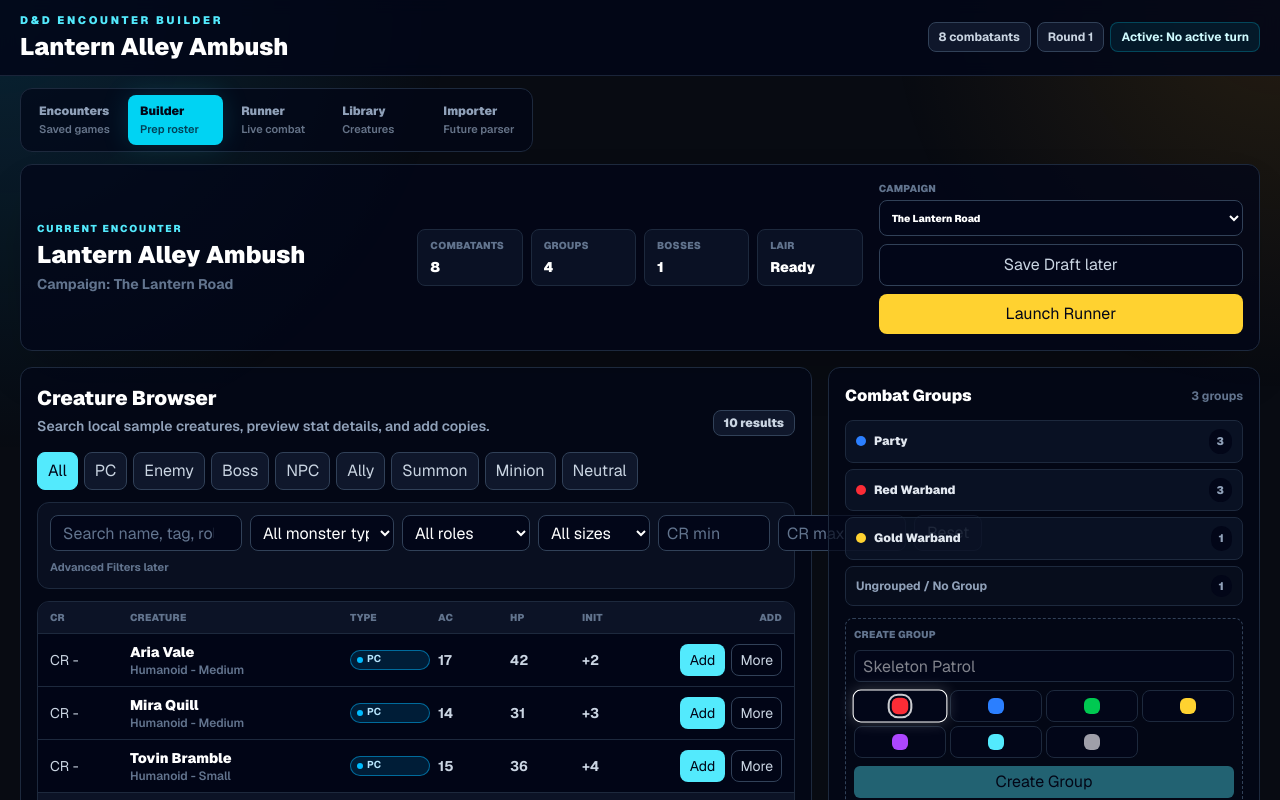
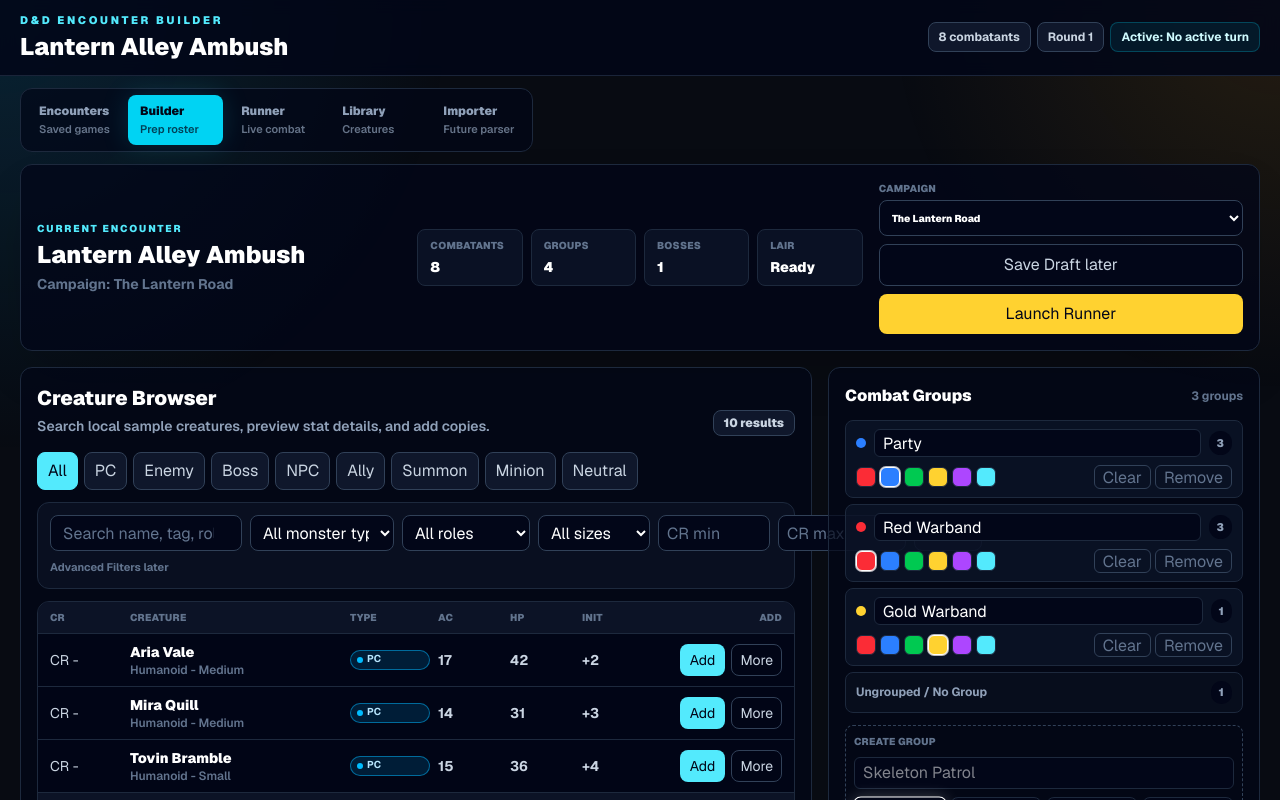
Before and after one commit to dtroms/dnd-encounter-builder, a Next.js app: page / in a window 1280 px wide. Both pictures are taken after typing "Sample" into the empty fields and a click on the button "Create New Encounter". Shown: the top 800 px of the page. Built offline with nearby package versions, Linux system fonts and the light colour scheme.

Commit message:
Checkpoint before spell effects custom entry refinement

```diff
--- a/src/components/encounter/combat-group-picker.tsx
+++ b/src/components/encounter/combat-group-picker.tsx
@@ -11,6 +11,7 @@
   groups: CombatGroup[];
   variant?: "chip" | "menu";
   onUpdateGroup: (updates: {
+    combatGroupId?: string;
     combatGroupLabel?: string;
     combatGroupColor?: string;
   }) => void;
@@ -27,10 +28,16 @@
   const [menuPosition, setMenuPosition] = useState({ left: 0, top: 0 });
   const triggerRef = useRef<HTMLButtonElement>(null);
   const menuRef = useRef<HTMLDivElement>(null);
+  const assignedGroup = groups.find(
+    (group) => group.id === combatant.combatGroupId,
+  );
   const colorClass =
-    getCombatGroupColorClass(combatant.combatGroupColor) ?? "bg-slate-600";
+    getCombatGroupColorClass(assignedGroup?.color ?? combatant.combatGroupColor) ??
+    "bg-slate-600";
   const label =
-    combatant.combatGroupColor && combatant.combatGroupColor !== "None"
+    assignedGroup
+      ? assignedGroup.name
+      : combatant.combatGroupColor && combatant.combatGroupColor !== "None"
       ? combatant.combatGroupLabel || combatant.combatGroupColor
       : "No Group";
 
@@ -124,6 +131,7 @@
           type="button"
           onClick={() => {
             onUpdateGroup({
+              combatGroupId: undefined,
               combatGroupLabel: "",
               combatGroupColor: "None",
             });
@@ -140,6 +148,7 @@
             type="button"
             onClick={() => {
               onUpdateGroup({
+                combatGroupId: group.id,
                 combatGroupLabel: group.name,
                 combatGroupColor: group.color,
               });
--- a/src/components/encounter/combat-group-summary.tsx
+++ b/src/components/encounter/combat-group-summary.tsx
@@ -12,11 +12,12 @@
   combatants: EncounterCombatant[];
   onCreateGroup: (group: { name: string; color: string }) => void;
   onRenameGroup: (group: {
-    label: string;
-    color?: string;
+    groupId: string;
     newLabel: string;
   }) => void;
-  onClearGroup: (group: { label: string; color?: string }) => void;
+  onUpdateGroupColor: (groupId: string, color: string) => void;
+  onClearGroup: (groupId: string) => void;
+  onRemoveGroup: (groupId: string) => void;
   onRollGroupInitiative: (group: { label: string; color?: string }) => void;
   onRollSharedGroupInitiative: (group: {
     label: string;
@@ -29,7 +30,9 @@
   combatants,
   onCreateGroup,
   onRenameGroup,
+  onUpdateGroupColor,
   onClearGroup,
+  onRemoveGroup,
   onRollGroupInitiative,
   onRollSharedGroupInitiative,
 }: CombatGroupSummaryProps) {
@@ -40,16 +43,15 @@
   );
   const groupCounts = combatGroups.reduce<Record<string, number>>((acc, group) => {
     acc[group.id] = combatants.filter(
-      (combatant) =>
-        combatant.combatGroupLabel === group.name &&
-        combatant.combatGroupColor === group.color,
+      (combatant) => combatant.combatGroupId === group.id,
     ).length;
 
     return acc;
   }, {});
   const ungroupedCount = combatants.filter(
     (combatant) =>
-      !combatant.combatGroupColor || combatant.combatGroupColor === "None",
+      !combatant.combatGroupId ||
+      !combatGroups.some((group) => group.id === combatant.combatGroupId),
   ).length;
 
   return (
@@ -83,8 +85,7 @@
                       const newLabel = event.target.value.trim();
                       if (newLabel) {
                         onRenameGroup({
-                          label: group.name,
-                          color: group.color,
+                          groupId: group.id,
                           newLabel,
                         });
                       }
@@ -93,8 +94,7 @@
                       const newLabel = event.target.value.trim();
                       if (!newLabel) {
                       onRenameGroup({
-                        label: group.name,
-                        color: group.color,
+                        groupId: group.id,
                         newLabel: "Unnamed Group",
                       });
                     }
@@ -111,6 +111,28 @@
                 </span>
               </div>
               <div className="mt-1.5 flex flex-wrap items-center gap-1.5 border-t border-slate-800/80 pt-1.5">
+                <div
+                  aria-label={`Change color for ${group.name}`}
+                  className="mr-auto flex gap-1"
+                  role="radiogroup"
+                >
+                  {colorPickerOptions.slice(0, 6).map((option) => (
+                    <button
+                      aria-checked={group.color === option.color}
+                      aria-label={`Use ${option.color} for ${group.name}`}
+                      className={`h-5 w-5 rounded-md border ${option.className} ${
+                        group.color === option.color
+                          ? "border-white ring-1 ring-white/70"
+                          : "border-slate-800"
+                      }`}
+                      key={option.color}
+                      role="radio"
+                      title={option.color}
+                      type="button"
+                      onClick={() => onUpdateGroupColor(group.id, option.color)}
+                    />
+                  ))}
+                </div>
                 <button
                   className="h-7 rounded-md border border-cyan-700/70 px-2 text-[10px] font-black text-cyan-200 transition hover:border-cyan-300 hover:bg-cyan-300/10 hover:text-white"
                   type="button"
@@ -142,11 +164,16 @@
                 <button
                   className="ml-auto h-7 rounded-md border border-slate-700 px-2 text-[10px] font-black text-slate-500 transition hover:border-rose-400 hover:bg-rose-500/10 hover:text-rose-200"
                   type="button"
-                  onClick={() =>
-                    onClearGroup({ label: group.name, color: group.color })
-                  }
+                  onClick={() => onClearGroup(group.id)}
                 >
                   Clear
+                </button>
+                <button
+                  className="h-7 rounded-md border border-slate-700 px-2 text-[10px] font-black text-slate-500 transition hover:border-rose-400 hover:bg-rose-500/10 hover:text-rose-200"
+                  type="button"
+                  onClick={() => onRemoveGroup(group.id)}
+                >
+                  Remove
                 </button>
               </div>
             </div>
--- a/src/components/encounter/combatant-card.tsx
+++ b/src/components/encounter/combatant-card.tsx
@@ -51,8 +51,12 @@
   const status = getHpStatus(combatant.currentHp, combatant.maxHp);
   const hpPercent = getHpPercent(combatant.currentHp, combatant.maxHp);
   const style = typeStyles[combatant.type];
-  const groupColorClass = getCombatGroupColorClass(combatant.combatGroupColor);
-  const groupRowStyle = getCombatGroupRowStyle(combatant.combatGroupColor);
+  const assignedGroup = combatGroups.find(
+    (group) => group.id === combatant.combatGroupId,
+  );
+  const resolvedGroupColor = assignedGroup?.color ?? combatant.combatGroupColor;
+  const groupColorClass = getCombatGroupColorClass(resolvedGroupColor);
+  const groupRowStyle = getCombatGroupRowStyle(resolvedGroupColor);
   const down = status === "Down";
   const isBoss = combatant.type === "boss";
   const legendaryActions = combatant.legendaryActions ?? [];
--- a/src/components/encounter/encounter-app.tsx
+++ b/src/components/encounter/encounter-app.tsx
@@ -62,10 +62,9 @@
 
     const name =
       combatant.combatGroupLabel || combatant.combatGroupColor || "Group";
-    const id = `${combatant.combatGroupColor}-${name}`
-      .toLowerCase()
-      .replace(/[^a-z0-9]+/g, "-")
-      .replace(/(^-|-$)/g, "");
+    const id =
+      combatant.combatGroupId ??
+      createLocalCombatGroupId(name, combatant.combatGroupColor);
 
     groups.set(id, {
       id,
@@ -376,66 +375,65 @@
   }
 
   function renameCombatGroup({
-    label,
-    color,
+    groupId,
     newLabel,
   }: {
-    label: string;
-    color?: string;
+    groupId: string;
     newLabel: string;
   }) {
     setCombatGroups((current) =>
       current.map((group) =>
-        group.name === label && group.color === color
-          ? { ...group, name: newLabel }
-          : group,
+        group.id === groupId ? { ...group, name: newLabel } : group,
       ),
     );
     setEncounter((current) => ({
       ...current,
-      combatants: current.combatants.map((combatant) => {
-        const combatantLabel =
-          combatant.combatGroupLabel ||
-          combatant.combatGroupColor ||
-          "Ungrouped";
-        const matchesLabel = combatantLabel === label;
-        const matchesColor = (combatant.combatGroupColor || "None") === color;
-
-        return matchesLabel && matchesColor
+      combatants: current.combatants.map((combatant) =>
+        combatant.combatGroupId === groupId
           ? { ...combatant, combatGroupLabel: newLabel }
-          : combatant;
-      }),
+          : combatant,
+      ),
     }));
   }
 
-  function clearCombatGroup({
-    label,
-    color,
-  }: {
-    label: string;
-    color?: string;
-  }) {
+  function updateCombatGroupColor(groupId: string, color: string) {
     setCombatGroups((current) =>
-      current.filter((group) => !(group.name === label && group.color === color)),
+      current.map((group) =>
+        group.id === groupId ? { ...group, color } : group,
+      ),
     );
     setEncounter((current) => ({
       ...current,
-      combatants: current.combatants.map((combatant) => {
-        const combatantLabel =
-          combatant.combatGroupLabel ||
-          combatant.combatGroupColor ||
-          "Ungrouped";
-        const matchesLabel = combatantLabel === label;
-        const matchesColor = (combatant.combatGroupColor || "None") === color;
+      combatants: current.combatants.map((combatant) =>
+        combatant.combatGroupId === groupId
+          ? { ...combatant, combatGroupColor: color }
+          : combatant,
+      ),
+    }));
+  }
 
-        return matchesLabel && matchesColor
+  function clearCombatGroup(groupId: string) {
+    unassignCombatGroupMembers(groupId);
+  }
+
+  function removeCombatGroup(groupId: string) {
+    setCombatGroups((current) => current.filter((group) => group.id !== groupId));
+    unassignCombatGroupMembers(groupId);
+  }
+
+  function unassignCombatGroupMembers(groupId: string) {
+    setEncounter((current) => ({
+      ...current,
+      combatants: current.combatants.map((combatant) =>
+        combatant.combatGroupId === groupId
           ? {
               ...combatant,
+              combatGroupId: undefined,
               combatGroupLabel: "",
               combatGroupColor: "None",
             }
-          : combatant;
-      }),
+          : combatant,
+      ),
     }));
   }
 
@@ -446,10 +444,7 @@
     name: string;
     color: string;
   }) {
-    const id = `${color}-${name}-${Date.now()}`
-      .toLowerCase()
-      .replace(/[^a-z0-9]+/g, "-")
-      .replace(/(^-|-$)/g, "");
+    const id = `${createLocalCombatGroupId(name, color)}-${Date.now()}`;
 
     setCombatGroups((current) => {
       const duplicate = current.some(
@@ -694,6 +689,10 @@
           onCampaignChange={setEncounterCampaignId}
           onCreateWave={createWave}
           onCreateGroup={createCombatGroup}
+          onRenameGroup={renameCombatGroup}
+          onUpdateGroupColor={updateCombatGroupColor}
+          onClearGroup={clearCombatGroup}
+          onRemoveGroup={removeCombatGroup}
           onDeleteWave={deleteWave}
           onAdd={addCombatants}
           onDuplicate={duplicateCombatant}
@@ -762,6 +761,8 @@
           onClearGroup={clearCombatGroup}
           onCreateGroup={createCombatGroup}
           onRenameGroup={renameCombatGroup}
+          onRemoveGroup={removeCombatGroup}
+          onUpdateGroupColor={updateCombatGroupColor}
           onRollGroupInitiative={rollCombatGroupInitiative}
           onRollSharedGroupInitiative={rollSharedCombatGroupInitiative}
           onToggleCondition={toggleCondition}
@@ -815,3 +816,10 @@
     (combatant) => !combatant.waveId || deployedWaveIds.has(combatant.waveId),
   );
 }
+
+function createLocalCombatGroupId(name: string, color?: string) {
+  return `${color || "group"}-${name}`
+    .toLowerCase()
+    .replace(/[^a-z0-9]+/g, "-")
+    .replace(/(^-|-$)/g, "");
+}
--- a/src/components/encounter/encounter-builder.tsx
+++ b/src/components/encounter/encounter-builder.tsx
@@ -27,6 +27,10 @@
   templates: CreatureTemplate[];
   waves: EncounterWave[];
   onCreateGroup: (group: { name: string; color: string }) => void;
+  onRenameGroup: (group: { groupId: string; newLabel: string }) => void;
+  onUpdateGroupColor: (groupId: string, color: string) => void;
+  onClearGroup: (groupId: string) => void;
+  onRemoveGroup: (groupId: string) => void;
   onCreateWave: (wave: {
     deployed?: boolean;
     description?: string;
@@ -97,6 +101,10 @@
   waves,
   onCampaignChange,
   onCreateGroup,
+  onRenameGroup,
+  onUpdateGroupColor,
+  onClearGroup,
+  onRemoveGroup,
   onCreateWave,
   onDeleteWave,
   onAdd,
@@ -183,8 +191,8 @@
     [activeWaveKey, combatants],
   );
   const groupedCombatants = useMemo(
-    () => groupCombatantsByCombatGroup(activeWaveCombatants),
-    [activeWaveCombatants],
+    () => groupCombatantsByCombatGroup(activeWaveCombatants, combatGroups),
+    [activeWaveCombatants, combatGroups],
   );
   const groupCount = groupedCombatants.length;
   const bossCount = combatants.filter((combatant) => combatant.type === "boss").length;
@@ -326,6 +334,10 @@
             combatGroups={combatGroups}
             combatants={combatants}
             onCreateGroup={onCreateGroup}
+            onRenameGroup={onRenameGroup}
+            onUpdateGroupColor={onUpdateGroupColor}
+            onClearGroup={onClearGroup}
+            onRemoveGroup={onRemoveGroup}
           />
         </section>
 
@@ -868,7 +880,11 @@
   onRemove: () => void;
   onUpdate: (updates: Partial<EncounterCombatant>) => void;
 }) {
-  const groupColor = combatant.combatGroupColor ?? combatant.accentColor;
+  const assignedGroup = groups.find(
+    (group) => group.id === combatant.combatGroupId,
+  );
+  const groupColor =
+    assignedGroup?.color ?? combatant.combatGroupColor ?? combatant.accentColor;
   const selectedGroupValue = getSelectedGroupValue(combatant, groups);
 
   return (
@@ -910,6 +926,7 @@
 
                 if (!group || value === "ungrouped") {
                   onUpdate({
+                    combatGroupId: undefined,
                     combatGroupColor: "None",
                     combatGroupLabel: "Ungrouped",
                   });
@@ -917,6 +934,7 @@
                 }
 
                 onUpdate({
+                  combatGroupId: group.id,
                   combatGroupColor: group.color,
                   combatGroupLabel: group.name,
                 });
@@ -1144,10 +1162,18 @@
   combatGroups,
   combatants,
   onCreateGroup,
+  onRenameGroup,
+  onUpdateGroupColor,
+  onClearGroup,
+  onRemoveGroup,
 }: {
   combatGroups: CombatGroup[];
   combatants: EncounterCombatant[];
   onCreateGroup: (group: { name: string; color: string }) => void;
+  onRenameGroup: (group: { groupId: string; newLabel: string }) => void;
+  onUpdateGroupColor: (groupId: string, color: string) => void;
+  onClearGroup: (groupId: string) => void;
+  onRemoveGroup: (groupId: string) => void;
 }) {
   const [newGroupName, setNewGroupName] = useState("");
   const [newGroupColor, setNewGroupColor] = useState("Red");
@@ -1178,20 +1204,66 @@
       <div className="mt-3 grid gap-1.5">
         {combatGroups.map((group) => (
           <div
-            className="flex items-center justify-between gap-2 rounded-lg border border-slate-800 bg-slate-900/65 px-2.5 py-2"
+            className="grid gap-2 rounded-lg border border-slate-800 bg-slate-900/65 px-2.5 py-2"
             key={group.id}
           >
-            <span className="flex min-w-0 items-center gap-2">
+            <div className="flex min-w-0 items-center gap-2">
               <span
                 className={`h-2.5 w-2.5 shrink-0 rounded-full ${getCombatGroupColorClass(group.color) ?? "bg-slate-500"}`}
               />
-              <span className="truncate text-xs font-black text-slate-200">
-                {group.name}
+              <input
+                aria-label={`Rename ${group.name}`}
+                className="h-7 min-w-0 flex-1 rounded-md border border-slate-800 bg-slate-950 px-2 text-xs font-black text-white outline-none focus:border-cyan-300"
+                value={group.name}
+                onChange={(event) => {
+                  const newLabel = event.target.value.trim();
+                  if (newLabel) {
+                    onRenameGroup({ groupId: group.id, newLabel });
+                  }
+                }}
+                onBlur={(event) => {
+                  if (!event.target.value.trim()) {
+                    onRenameGroup({
+                      groupId: group.id,
+                      newLabel: "Unnamed Group",
+                    });
+                  }
+                }}
+              />
+              <span className="rounded-full bg-slate-950 px-2 py-1 text-[11px] font-black text-slate-400">
+                {countCombatantsInGroup(combatants, group)}
               </span>
-            </span>
-            <span className="rounded-full bg-slate-950 px-2 py-1 text-[11px] font-black text-slate-400">
-              {countCombatantsInGroup(combatants, group)}
-            </span>
+            </div>
+            <div className="flex flex-wrap items-center gap-1">
+              {colorOptions.slice(0, 6).map((option) => (
+                <button
+                  aria-label={`Use ${option.color} for ${group.name}`}
+                  className={`h-5 w-5 rounded-md border ${option.className} ${
+                    group.color === option.color
+                      ? "border-white ring-1 ring-white/70"
+                      : "border-slate-800"
+                  }`}
+                  key={option.color}
+                  title={option.color}
+                  type="button"
+                  onClick={() => onUpdateGroupColor(group.id, option.color)}
+                />
+              ))}
+              <button
+                className="ml-auto h-6 rounded-md border border-slate-700 px-2 text-[10px] font-black text-slate-500 hover:border-cyan-300 hover:text-cyan-100"
+                type="button"
+                onClick={() => onClearGroup(group.id)}
+              >
+                Clear
+              </button>
+              <button
+                className="h-6 rounded-md border border-slate-700 px-2 text-[10px] font-black text-slate-500 hover:border-rose-400 hover:text-rose-200"
+                type="button"
+                onClick={() => onRemoveGroup(group.id)}
+              >
+                Remove
+              </button>
+            </div>
           </div>
         ))}
         <div className="flex items-center justify-between rounded-lg border border-slate-800 bg-slate-900/35 px-2.5 py-2 text-xs font-bold text-slate-400">
@@ -1200,8 +1272,10 @@
             {
               combatants.filter(
                 (combatant) =>
-                  !combatant.combatGroupColor ||
-                  combatant.combatGroupColor === "None",
+                  !combatant.combatGroupId ||
+                  !combatGroups.some(
+                    (group) => group.id === combatant.combatGroupId,
+                  ),
               ).length
             }
           </span>
@@ -1401,7 +1475,10 @@
   );
 }
 
-function groupCombatantsByCombatGroup(combatants: EncounterCombatant[]) {
+function groupCombatantsByCombatGroup(
+  combatants: EncounterCombatant[],
+  combatGroups: CombatGroup[],
+) {
   const groups = new Map<
     string,
     {
@@ -1413,13 +1490,17 @@
   >();
 
   combatants.forEach((combatant) => {
+    const assignedGroup = combatGroups.find(
+      (group) => group.id === combatant.combatGroupId,
+    );
     const name =
+      assignedGroup?.name ||
       combatant.combatGroupLabel ||
       combatant.groupLabel ||
       combatant.combatGroupColor ||
       "Ungrouped";
-    const color = combatant.combatGroupColor ?? combatant.accentColor;
-    const key = `${name}-${color}`;
+    const color = assignedGroup?.color ?? combatant.combatGroupColor ?? "None";
+    const key = assignedGroup?.id ?? `${name}-${color}`;
     const existing = groups.get(key);
 
     if (existing) {
@@ -1442,6 +1523,12 @@
   combatant: EncounterCombatant,
   groups: CombatGroup[],
 ) {
+  if (combatant.combatGroupId) {
+    return groups.some((group) => group.id === combatant.combatGroupId)
+      ? combatant.combatGroupId
+      : "ungrouped";
+  }
+
   if (!combatant.combatGroupColor || combatant.combatGroupColor === "None") {
     return "ungrouped";
   }
@@ -1460,9 +1547,7 @@
   group: CombatGroup,
 ) {
   return combatants.filter(
-    (combatant) =>
-      combatant.combatGroupLabel === group.name &&
-      combatant.combatGroupColor === group.color,
+    (combatant) => combatant.combatGroupId === group.id,
   ).length;
 }
 
--- a/src/lib/encounter/mappers.ts
+++ b/src/lib/encounter/mappers.ts
@@ -138,6 +138,7 @@
     notes: record.notes ?? undefined,
     tags: record.tags,
     accentColor: "Gray",
+    combatGroupId: undefined,
     combatGroupLabel: undefined,
     combatGroupColor: undefined,
     autoRollEligible: record.combatant_type !== "pc",
--- a/src/lib/encounter/sample-data.ts
+++ b/src/lib/encounter/sample-data.ts
@@ -444,6 +444,8 @@
 ): EncounterCombatant {
   const suffix =
     template.type === "pc" || template.type === "neutral" ? "" : ` ${copyNumber}`;
+  const combatGroupColor = template.combatGroupColor ?? template.accentColor;
+  const combatGroupLabel = template.combatGroupLabel ?? template.groupLabel;
 
   return {
     ...template,
@@ -458,7 +460,19 @@
     conditions: [],
     spellEffects: [],
     waveLabel: template.groupLabel,
-    combatGroupLabel: template.combatGroupLabel ?? template.groupLabel,
-    combatGroupColor: template.combatGroupColor ?? template.accentColor,
+    combatGroupId: getInitialCombatGroupId(combatGroupLabel, combatGroupColor),
+    combatGroupLabel,
+    combatGroupColor,
   };
 }
+
+function getInitialCombatGroupId(label?: string, color?: string) {
+  if (!color || color === "None") {
+    return undefined;
+  }
+
+  return `${color}-${label || color || "Group"}`
+    .toLowerCase()
+    .replace(/[^a-z0-9]+/g, "-")
+    .replace(/(^-|-$)/g, "");
+}
--- a/src/lib/encounter/types.ts
+++ b/src/lib/encounter/types.ts
@@ -120,6 +120,7 @@
   tags: string[];
   accentColor: string;
   groupLabel?: string;
+  combatGroupId?: string;
   combatGroupLabel?: string;
   combatGroupColor?: string;
   normalizedRawImportText?: string;
```
Also changed, not shown: src/components/encounter/encounter-runner.tsx (+13 -4 lines), 2 other files (tests, documents, lock files or other folders).
